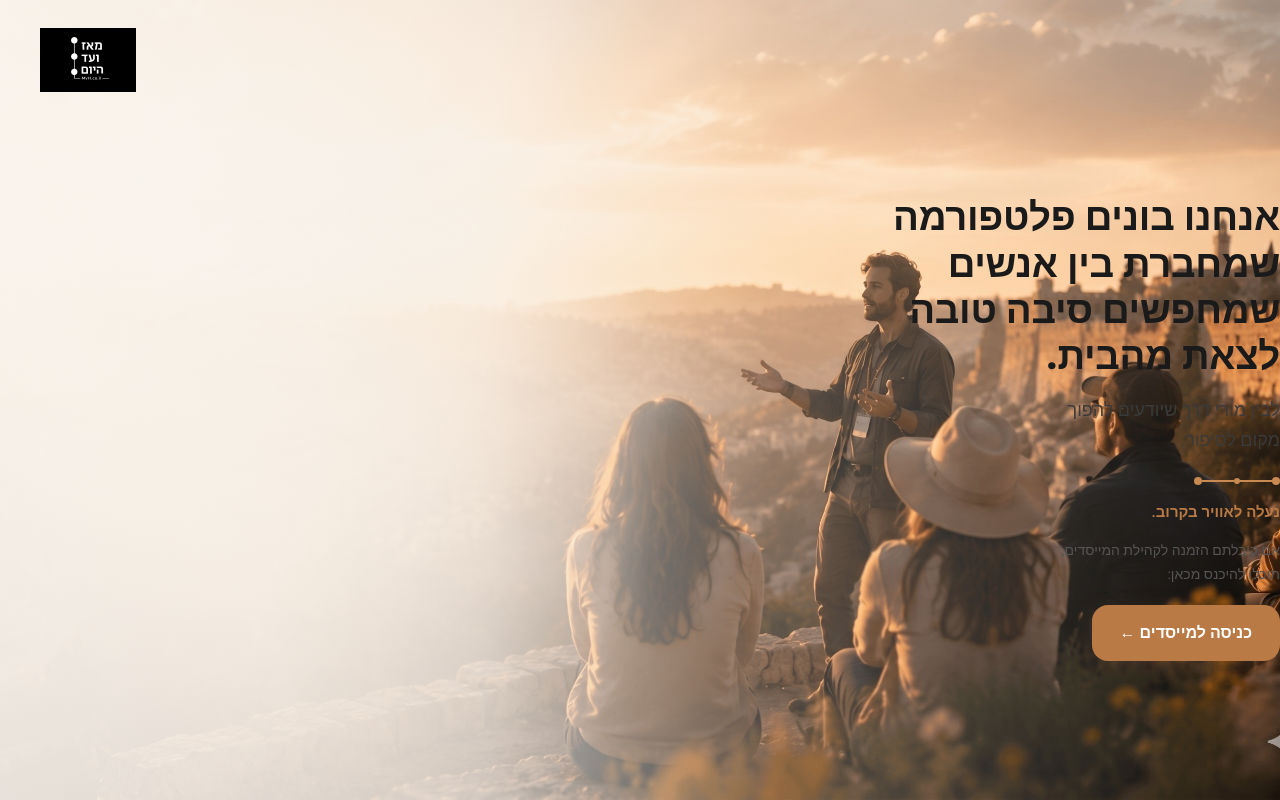
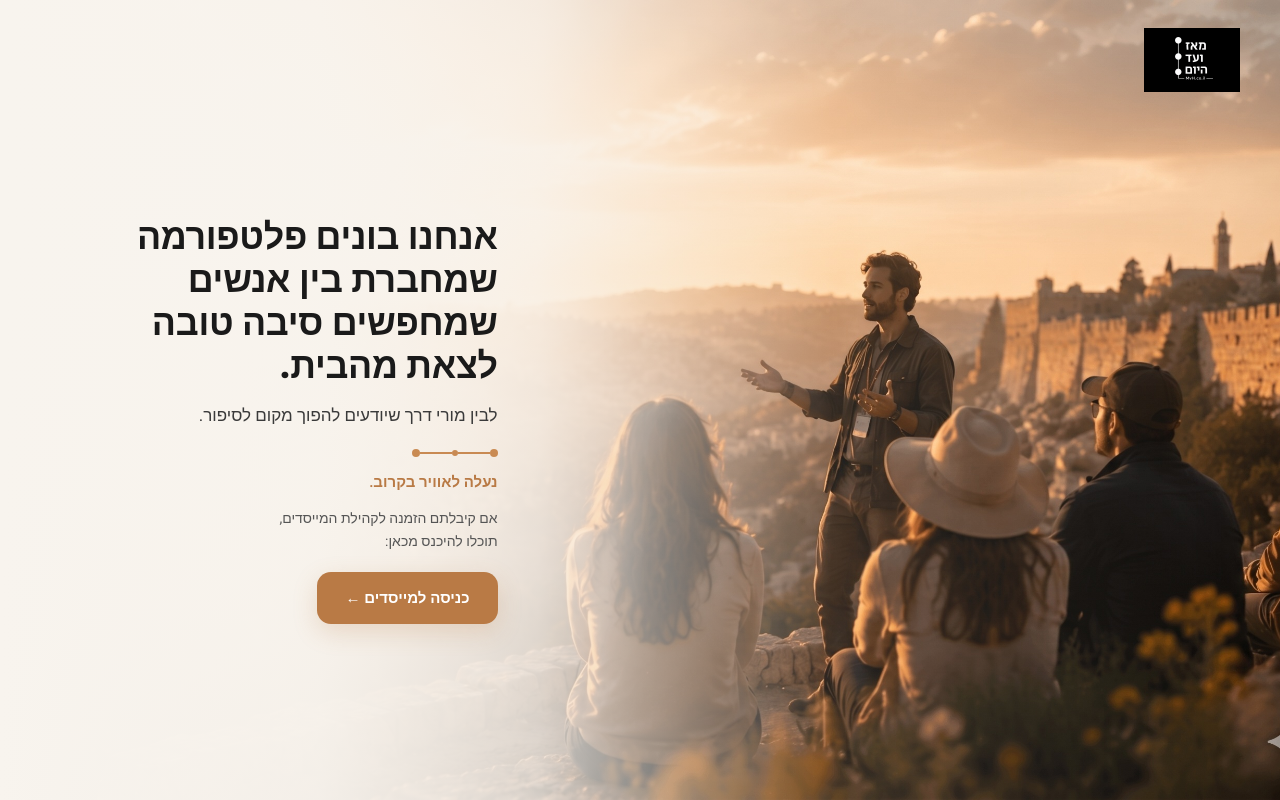
Before and after one commit to Estoosh/mvh-website, a Next.js app: page / in a window 1280 px wide. Built offline with nearby package versions, Linux system fonts and the light colour scheme.

Commit message:
Update index.js

```diff
--- a/pages/index.js
+++ b/pages/index.js
@@ -14,51 +14,56 @@ export default function PreLaunch() {
           * { box-sizing: border-box; margin: 0; padding: 0; }
           body { overflow-x: hidden; }
           @media (max-width: 768px) {
-            .hero-text { text-align: center !important; align-items: center !important; padding: 0 24px !important; right: auto !important; left: auto !important; }
-            .hero-h1 { font-size: 36px !important; }
-            .hero-sub { font-size: 18px !important; }
-            .hero-cta { width: 100% !important; max-width: 320px !important; }
-            .hero-overlay { background: rgba(248,244,238,0.88) !important; }
-            .hero-bg { background-position: 72% center !important; }
+            .hero-text { left: 0 !important; right: 0 !important; padding: 0 24px !important; align-items: center !important; text-align: center !important; }
+            .hero-h1 { font-size: 34px !important; }
+            .hero-cta { width: 100% !important; max-width: 300px !important; }
           }
         `}</style>
       </Head>
 
       {/* BG IMAGE */}
-      <div className="hero-bg" style={{
+      <div style={{
         position: 'absolute', inset: 0, zIndex: 0,
-        backgroundImage: 'url(/Hero-Prelaunch.jpg)',
+        backgroundImage: "url('/Hero-Prelaunch.jpg')",
         backgroundSize: 'cover',
         backgroundPosition: 'center center',
         backgroundRepeat: 'no-repeat',
       }} />
 
-      {/* OVERLAY */}
-      <div className="hero-overlay" style={{
+      {/* OVERLAY — רק בצד שמאל */}
+      <div style={{
         position: 'absolute', inset: 0, zIndex: 1,
-        background: 'linear-gradient(270deg, rgba(248,244,238,0.00) 0%, rgba(248,244,238,0.25) 40%, rgba(248,244,238,0.70) 62%, rgba(248,244,238,0.88) 100%)',
+        background: 'linear-gradient(270deg, rgba(248,244,238,0.00) 0%, rgba(248,244,238,0.10) 35%, rgba(248,244,238,0.80) 58%, rgba(248,244,238,0.96) 75%, rgba(248,244,238,1.00) 100%)',
       }} />
 
       {/* CONTENT */}
       <div style={{ position: 'relative', zIndex: 2, minHeight: '100vh', display: 'flex', flexDirection: 'column' }}>
 
         {/* LOGO — שמאל עליון */}
-        <div style={{ padding: '28px 40px', display: 'flex', justifyContent: 'flex-end' }}>
+        <div style={{ padding: '28px 40px' }}>
           <img src="/Logo-black.png" alt="מאז ועד היום" style={{ height: 64, width: 'auto' }} onError={e => e.target.style.display='none'} />
         </div>
 
-        {/* HERO TEXT — שמאל */}
+        {/* HERO TEXT — שמאל, מעל האזור הלבן */}
         <div className="hero-text" style={{
-          flex: 1, display: 'flex', flexDirection: 'column',
-          alignItems: 'flex-start', justifyContent: 'center',
-          maxWidth: 480, padding: '0 0 64px 40px',
+          flex: 1,
+          display: 'flex',
+          flexDirection: 'column',
+          alignItems: 'flex-start',
+          justifyContent: 'center',
+          position: 'absolute',
+          top: 0, bottom: 0,
+          left: 0,
+          width: '42%',
+          padding: '100px 40px 60px 40px',
+          textAlign: 'right',
         }}>
 
           <h1 className="hero-h1" style={{
-            fontSize: 'clamp(26px,3vw,42px)',
+            fontSize: 'clamp(24px,2.8vw,40px)',
             fontWeight: 900, color: '#1a1a1a',
-            lineHeight: 1.2, marginBottom: 16,
-            letterSpacing: '-0.3px', textAlign: 'right',
+            lineHeight: 1.2, marginBottom: 14,
+            letterSpacing: '-0.3px',
           }}>
             אנחנו בונים פלטפורמה<br />
             שמחברת בין אנשים<br />
@@ -66,16 +71,16 @@ export default function PreLaunch() {
             לצאת מהבית.
           </h1>
 
-          <p className="hero-sub" style={{
-            fontSize: 'clamp(14px,1.5vw,18px)',
+          <p style={{
+            fontSize: 'clamp(14px,1.4vw,17px)',
             color: '#3a3a3a', lineHeight: 1.7,
-            marginBottom: 20, fontWeight: 400, textAlign: 'right',
+            marginBottom: 18, fontWeight: 400,
           }}>
-            לבין מורי דרך שיודעים להפוך<br />מקום לסיפור.
+            לבין מורי דרך שיודעים להפוך מקום לסיפור.
           </p>
 
           {/* TIMELINE DIVIDER */}
-          <div style={{ display: 'flex', alignItems: 'center', gap: 0, marginBottom: 16 }}>
+          <div style={{ display: 'flex', alignItems: 'center', gap: 0, marginBottom: 14 }}>
             <div style={{ width: 8, height: 8, borderRadius: '50%', background: '#C98A52' }} />
             <div style={{ width: 32, height: 2, background: '#C98A52' }} />
             <div style={{ width: 6, height: 6, borderRadius: '50%', background: '#C98A52' }} />
@@ -83,21 +88,21 @@ export default function PreLaunch() {
             <div style={{ width: 8, height: 8, borderRadius: '50%', background: '#C98A52' }} />
           </div>
 
-          <p style={{ fontSize: 15, color: BROWN, fontWeight: 600, marginBottom: 16, textAlign: 'right' }}>
+          <p style={{ fontSize: 15, color: BROWN, fontWeight: 600, marginBottom: 14 }}>
             נעלה לאוויר בקרוב.
           </p>
 
-          <p style={{ fontSize: 14, color: '#555', lineHeight: 1.7, marginBottom: 18, textAlign: 'right' }}>
+          <p style={{ fontSize: 14, color: '#555', lineHeight: 1.7, marginBottom: 18 }}>
             אם קיבלתם הזמנה לקהילת המייסדים,<br />תוכלו להיכנס מכאן:
           </p>
 
           <Link href="/founders" className="hero-cta" style={{
             display: 'inline-flex', alignItems: 'center', justifyContent: 'center',
             background: BROWN, color: '#fff',
-            padding: '0 28px', height: 56,
-            borderRadius: 16, fontSize: 16, fontWeight: 800,
+            padding: '0 28px', height: 52,
+            borderRadius: 14, fontSize: 15, fontWeight: 800,
             textDecoration: 'none', fontFamily: 'Heebo, Arial, sans-serif',
-            boxShadow: '0 8px 24px rgba(185,122,69,0.20)',
+            boxShadow: '0 8px 24px rgba(185,122,69,0.22)',
           }}
             onMouseEnter={e => e.currentTarget.style.background='#9B6538'}
             onMouseLeave={e => e.currentTarget.style.background=BROWN}
```
